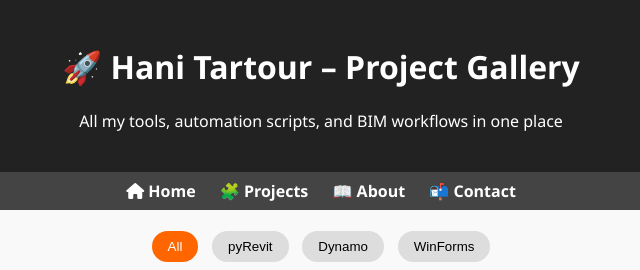
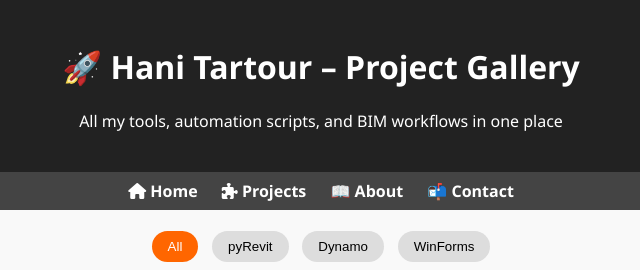
Before and after one commit to HaniTartour/HaniTartour.github.io, a plain HTML site: page projects.html in a window 1280 px wide. Shown: the top 270 px of the page, 319-959 px from the left. Drawn offline with Linux system fonts and the light colour scheme.

Commit message:
update project icon button

```diff
--- a/projects.html
+++ b/projects.html
@@ -142,7 +142,7 @@
 
   <nav>
     <a href="index.html"><i class="fas fa-home"></i> Home</a>
-    <a href="projects.html">🧩 Projects</a>
+    <a href="projects.html"><i class="fas fa-puzzle-piece"></i> Projects</a>
     <a href="#">📖 About</a>
     <a href="#">📬 Contact</a>
   </nav>
```
